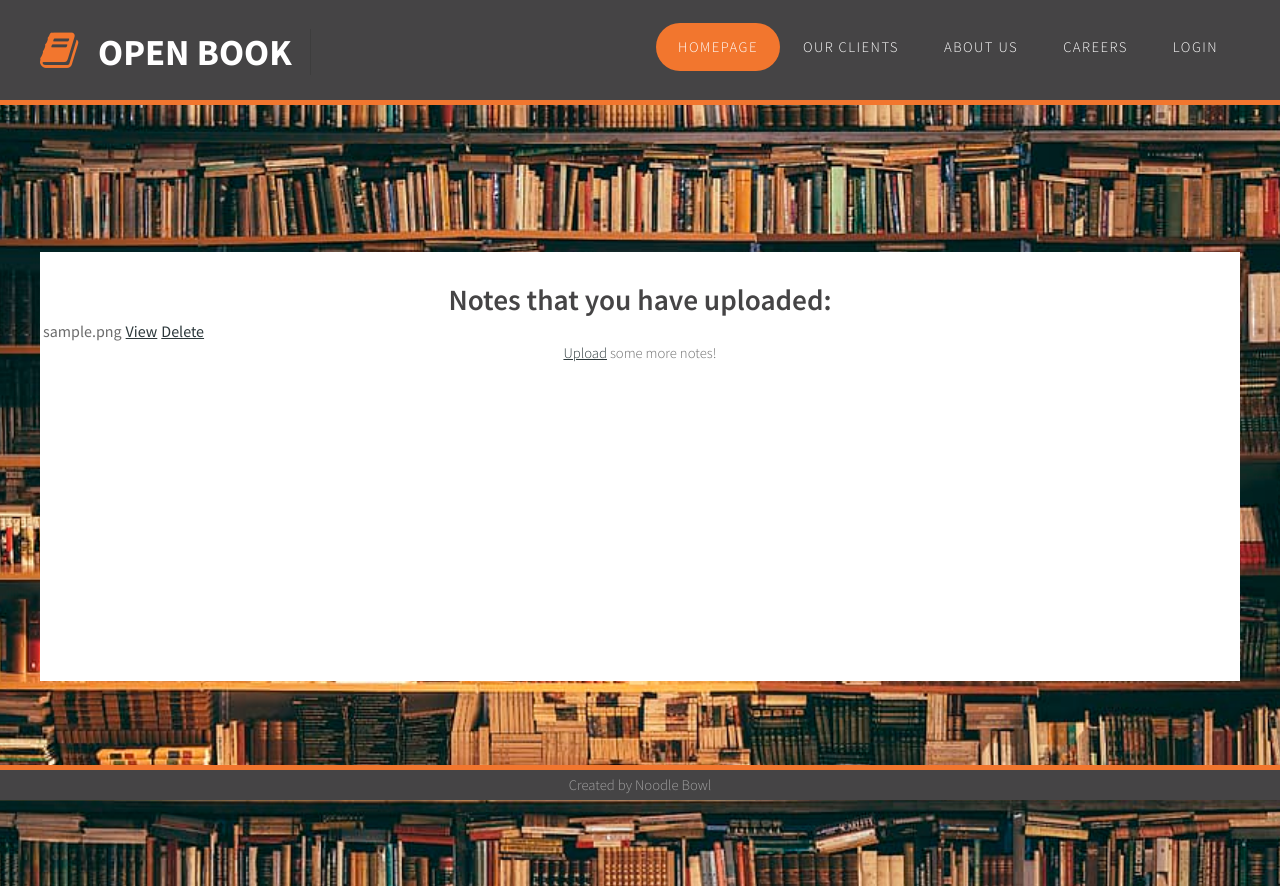
After one commit to ckonz528/OpenBinder, a Flask app: page /list.html in a window 1280 px wide. The commit adds this page. Run offline with Flask 2, Linux system fonts and the light colour scheme; a user stored in the database is signed in; data comes from the database, SQL or seed files in the repository; tables that the repository leaves empty hold one stand-in row (values such as "Sample post").

Commit message:
Notes uploading works

```diff
--- a/app.py
+++ b/app.py
@@ -10,14 +10,28 @@ app.config['UPLOAD_FOLDER'] = 'uploads/'
 
 db = SQLAlchemy(app)
 
+
 class User(db.Model):
     id = db.Column(db.Integer, primary_key=True)
-    username = db.Column(db.String(100), nullable=False)
+    username = db.Column(db.String(20), nullable=False, unique=True)
     password = db.Column(db.String(128), nullable=False)
-    privelege = db.Column(db.Integer, nullable=False)
+    privilege = db.Column(db.Integer, nullable=False)
+
+    notes = db.relationship('Note', backref='uploader', lazy=True)
 
     def __repr__(self):
-        return f'User {self.privelege}@{self.id} ({self.username})'
+        return f'<User {self.privilege}@{self.id} ({self.username})>'
+
+
+class Note(db.Model):
+    id = db.Column(db.Integer, primary_key=True)
+    filename = db.Column(db.String(256), nullable=False)
+    filehash = db.Column(db.String(128), nullable=False, unique=True)
+    user_id = db.Column(db.Integer, db.ForeignKey('user.id'), nullable=False)
+
+    def __repr__(self):
+        return f'<Note File {self.filename} ({self.user_id})>'
+
 
 @app.route('/favicon.ico')
 def favicon():
@@ -33,16 +47,29 @@ def home():
 @app.route('/login.html', methods=['GET', 'POST'])
 def login():
     if session.get('logged_in'):
-        return redirect(url_for('secret'))
+        flash('You are already logged in!')
+        return redirect(url_for('list_notes'))
     if request.method == 'POST':
-        success, admin = checkLogin(
+        success = checkLogin(
             request.form['username'], request.form['password'])
-        if success:
-            session['logged_in'] = True
+        if success is not None:
+            user_id, admin = success
+            session['logged_in'] = user_id
             session['admin'] = admin
-            return redirect(url_for('secret'))
+            return redirect(url_for('list_notes'))
         flash('Login failed :(')
     return render_template('login.html')
+
+
+@app.route('/logout')
+def logout():
+    if session.get('logged_in'):
+        session.pop('logged_in')
+        session.pop('admin')
+        flash('Successfully logged out')
+    else:
+        flash('You are not logged in')
+    return redirect(url_for('login'))
 
 
 @app.route('/secret.html')
@@ -56,30 +83,71 @@ def secret():
 
 @app.route('/upload.html', methods=['GET', 'POST'])
 def uploader():
+    if not session.get('logged_in'):
+        flash('You need to be logged in to upload notes!')
+        return redirect(url_for('login'))
     if request.method == 'POST':
         if 'note' not in request.files or request.files['note'].filename == '':
             flash('ERROR! Please select a file!')
             return redirect(request.url)
         file = request.files['note']
+
+        # get the filepath to save it to
         name, ext = os.path.splitext(file.filename)
-        filename = md5(bytes(name, encoding='utf-8')).digest().hex() + ext
-        path = os.path.join(app.config['UPLOAD_FOLDER'], filename)
+        unique_id = name + str(session['logged_in'])
+        filehash = md5(bytes(unique_id, encoding='utf-8')).digest().hex() + ext
+        path = os.path.join(app.config['UPLOAD_FOLDER'], filehash)
+
+        # save the file
         file.save(path)
-        return redirect(url_for('uploaded_file', filename=filename))
+
+        # record it in the database
+        note = Note(
+            filename=file.filename,
+            filehash=filehash,
+            user_id=session['logged_in'])
+        db.session.add(note)
+        db.session.commit()
+
+        # serve the uploaded file
+        return redirect(url_for('list_notes'))
     return render_template('upload.html')
 
 
-@app.route('/uploads/<filename>')
-def uploaded_file(filename):
+@app.route('/view/<filename>')
+def view_file(filename):
     return send_from_directory(app.config['UPLOAD_FOLDER'], filename)
 
+
+@app.route('/delete/<filename>')
+def delete_file(filename):
+    note_to_delete = Note.query.filter_by(filehash=filename).first()
+    print(note_to_delete)
+    if note_to_delete is None:
+        flash('Could not find file to delete!')
+        return redirect(url_for('list_notes'))
+
+    db.session.delete(note_to_delete)
+    db.session.commit()
+    os.remove(os.path.join('uploads', filename))
+    flash('Note deleted!')
+
+    return redirect(url_for('list_notes'))
+
+
+@app.route('/list.html')
+def list_notes():
+    if session.get('logged_in'):
+        current_user = User.query.get(session['logged_in'])
+        return render_template('list.html', notes=current_user.notes)
+    flash('You need to be logged in to view this!')
+    return redirect(url_for('login'))
+
+
 def checkLogin(username, password):
-    valid_credentials = [
-        ('ckonz', 'tomato juice'),
-        ('admin', 'hunter1')
-    ]
-    admins = ['admin']
-    return (username, password) in valid_credentials, username in admins
+    user = User.query.filter_by(username=username).first()
+    if user is not None and user.password == password:
+        return user.id, user.privilege
 
 
 app.secret_key = str(time())
--- a/static/css/default.css
+++ b/static/css/default.css
@@ -395,6 +395,7 @@ ul.contact li a.icon-rss:before
 #page
 {
 	margin-top: 10em;
+	min-height: 50%;
 }
 
 /*********************************************************************************/
--- /dev/null
+++ b/templates/list.html
@@ -0,0 +1,21 @@
+{% extends 'base.html' %}
+
+{% block pageContent %}
+<div id="page" class="container">
+    {% if notes|length == 0 %}
+    <h1>You have no notes yet! <a href="upload.html">Upload</a> some now!</h1>
+    {% else %}
+    <h1>Notes that you have uploaded:</h1>
+    <table>
+        {% for note in notes %}
+        <tr>
+            <td>{{note.filename}}</td>
+            <td><a href="view/{{note.filehash}}">View</a></td>
+            <td><a href="delete/{{note.filehash}}">Delete</a></td>
+        </tr>
+        {% endfor %}
+    </table>
+    <a href="upload.html">Upload</a> some more notes!
+    {% endif %}
+</div>
+{% endblock %}
```
Also changed, not shown: setup.py (added, +16 -0 lines), data.db.
